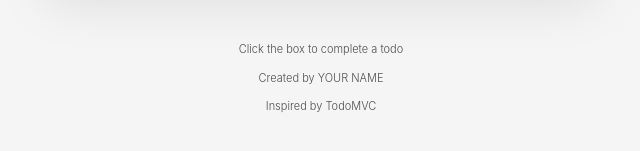
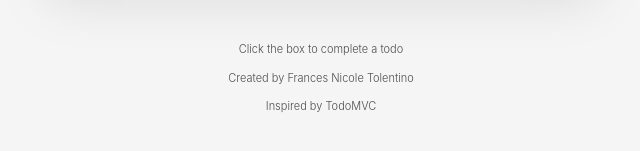
Before and after one commit to francesnicoletolentino/csit340-todomvc, a React (Vite) app: page / in a window 1280 px wide. Shown: the part 407-558 px from the top of the page, without its empty margins (319-959 px from the left). Built offline with nearby package versions, Linux system fonts and the light colour scheme.

Commit message:
chore: replace YOUR NAME with Frances Nicole Tolentino

```diff
--- a/src/App.jsx
+++ b/src/App.jsx
@@ -5,7 +5,7 @@ function App() {
   return (
     <div className="min-h-screen bg-[#f5f5f5] py-8 font-light text-[#111]">
       <Todos />
-      <Info name="YOUR NAME" />
+      <Info name="Frances Nicole Tolentino" />
     </div>
   )
 }
```
